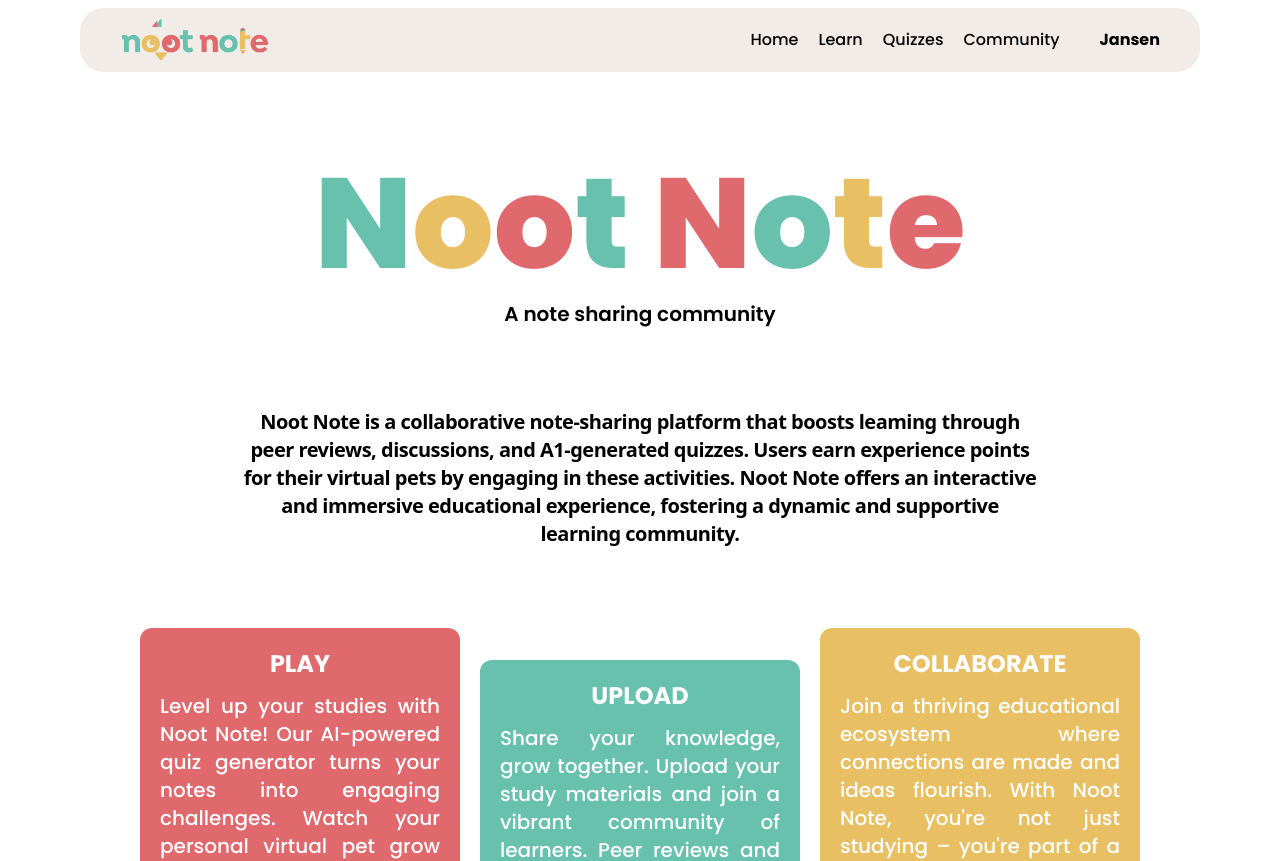
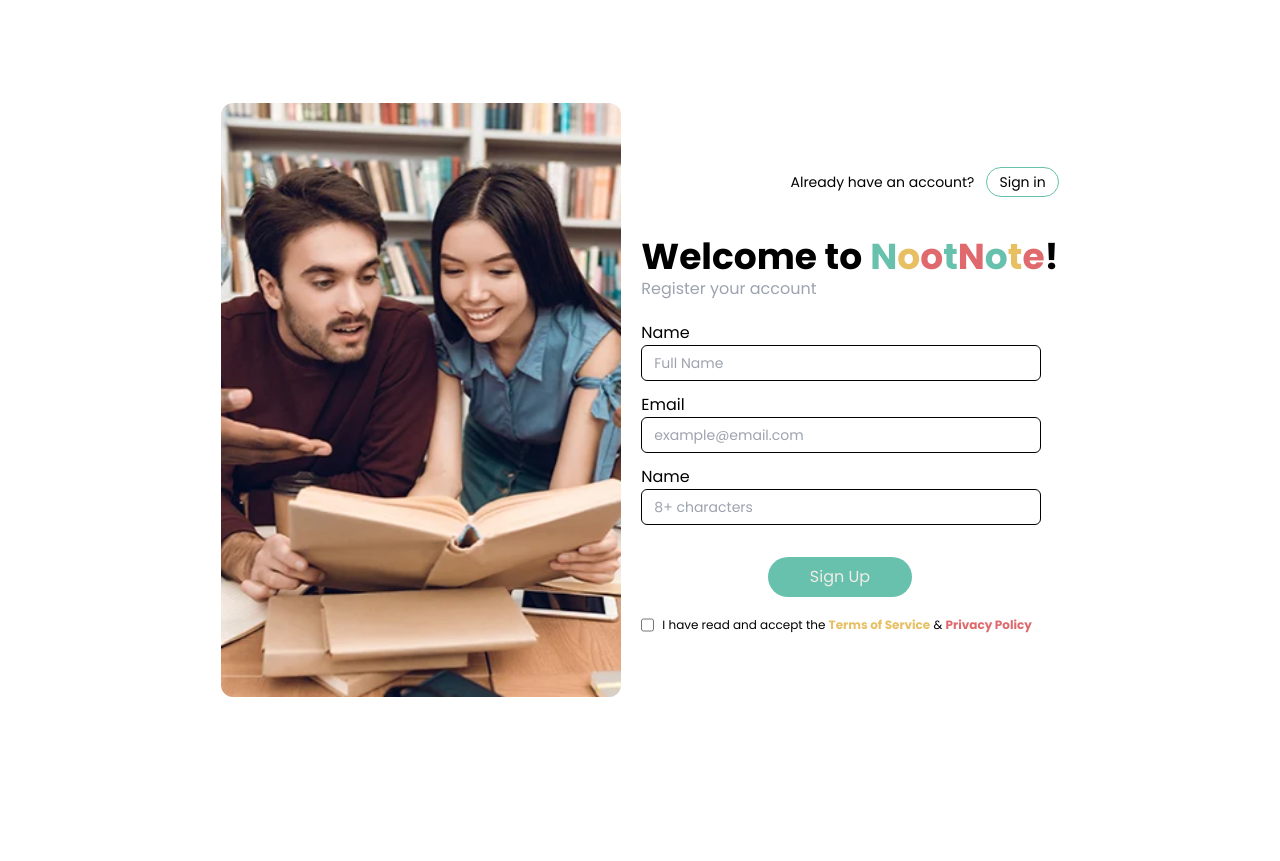
Before and after one commit to julsCadenas/petco, a React (Vite) app: page /login in a window 1280 px wide. Shown: the top 861 px of the page. After the commit the page ends 800 px from the top, so only its background shows below. Built offline with nearby package versions, Linux system fonts and the light colour scheme; a web font is replaced by a local one.

Commit message:
added sign up page

```diff
--- a/package.json
+++ b/package.json
@@ -12,7 +12,8 @@
   "dependencies": {
     "petco": "file:",
     "react": "^18.3.1",
-    "react-dom": "^18.3.1"
+    "react-dom": "^18.3.1",
+    "react-router-dom": "^6.26.1"
   },
   "devDependencies": {
     "@eslint/js": "^9.9.0",
--- a/src/App.jsx
+++ b/src/App.jsx
@@ -1,25 +1,21 @@
 import React from 'react';
+import { BrowserRouter as Router, Routes, Route, Navigate } from 'react-router-dom';
 import './styles/App.css';
-import Header from './ui/header';
-import Hero from './components/hero';
-import About from './components/about';
-import Services from './components/services';
-import MisVIs from './components/misvis';
-import Footer from './ui/footer';
-import Stats from './components/stats';
+import Landing from './pages/landing';
+import Login from './pages/login';
+import SignIn from './pages/signin';
 
 function App() {
 
   return (
-    <main className='flex items-center justify-center flex-col bg-white'>
-      <Header />
-      <Hero />
-      <About />
-      <Services />
-      <MisVIs />
-      <Stats />
-      <Footer />
-    </main>
+    <Router>
+        <Routes>
+          <Route path='/' element={<Navigate to="/landing" />} />
+          <Route path='/landing' element={<Landing />} />
+          <Route path='/login' element={<Login />} />
+          <Route path='/signin' element={<SignIn />} />
+        </Routes>
+    </Router>
   )
 }
 
--- /dev/null
+++ b/src/pages/landing.jsx
@@ -0,0 +1,24 @@
+import React from 'react'
+import Header from '../ui/header';
+import Hero from '../components/hero';
+import About from '../components/about';
+import Services from '../components/services';
+import MisVIs from '../components/misvis';
+import Footer from '../ui/footer';
+import Stats from '../components/stats';
+
+const Landing = () => {
+  return (
+    <main className='flex items-center justify-center flex-col bg-white'>
+      <Header />
+      <Hero />
+      <About />
+      <Services />
+      <MisVIs />
+      <Stats />
+      <Footer />
+    </main>
+  )
+}
+
+export default Landing
--- /dev/null
+++ b/src/pages/login.jsx
@@ -0,0 +1,82 @@
+import React from 'react'
+import signuppic from '../assets/signuppic.png';
+
+const Login = () => {
+  const text = "Noot Note";
+  const colors = ['#67c1ac', '#e8bf62', '#e0696d'];
+
+
+  return (
+    <main className='font-poppins flex flex-wrap gap-5 items-center justify-center h-screen '>
+
+      <figure>
+        <img src={signuppic} alt="sign up" className='rounded-xl w-[400px] ' />
+      </figure>
+
+      <div className='flex flex-col'>
+
+        <aside className='flex justify-end items-center gap-3 pb-10 text-sm'>
+          <p>Already have an account?</p>
+            <span>
+              <button className='border border-blue2 rounded-full px-3 py-1'>Sign in</button>
+            </span>
+          </aside>
+
+        <section className=''>
+
+          <section className=''>
+
+            <div className='flex font-bold text-4xl'>
+              <p className='pr-2'>Welcome to</p>
+              {text.split("").map((char, index) => (
+                <span
+                  key={index}
+                  style={{
+                    color: colors[index % colors.length],
+                  }}
+                >
+                  {char}
+                </span>
+              ))}
+              <span>!</span>
+            </div>
+
+            <p className='text-gray-400'>Register your account</p>
+
+          </section>
+
+
+        </section>
+
+        <section className='flex flex-col space-y-5 pt-5'>
+          <section>
+            <div>
+              <p>Name</p>
+              <input type="text" placeholder='Full Name' className='mb-3 text-gray-400 text-sm pl-3 focus:outline-none focus:text-blue2 focus:border-blue2 hover:border-blue2 hover:text-blue2  transition-all border border-black rounded-md w-[400px] h-9' />
+            </div>
+            <div>
+              <p>Email</p>
+              <input type="email" placeholder='example@email.com' className='mb-3 text-gray-400 text-sm pl-3 focus:outline-none focus:text-blue2 focus:border-blue2 hover:border-blue2 hover:text-blue2  transition-all border border-black rounded-md w-[400px] h-9' />
+            </div>
+            <div>
+              <p>Name</p>
+              <input type="password" placeholder='8+ characters' className='mb-3 text-gray-400 text-sm pl-3 focus:outline-none focus:text-blue2 focus:border-blue2 hover:border-blue2 hover:text-blue2  transition-all border border-black rounded-md w-[400px] h-9' />
+            </div>
+          </section>
+          <div className='flex justify-center -ml-5'>
+            <button className='bg-blue2 w-36 h-10 rounded-full text-white2' >Sign Up</button>
+          </div>
+          <div className='text-xs flex gap-2'>
+            <input type="checkbox" className='border-blue2'/>
+            <p>I have read and accept the <strong className='text-yellow2'>Terms of Service</strong> & <strong className='text-red2'>Privacy Policy</strong></p>
+          </div>
+        </section>
+
+      </div>
+
+
+    </main>
+  )
+}
+
+export default Login
--- /dev/null
+++ b/src/pages/signin.jsx
@@ -0,0 +1,9 @@
+import React from 'react'
+
+const SignIn = () => {
+  return (
+    <div>SignIn</div>
+  )
+}
+
+export default SignIn
--- a/src/ui/header.jsx
+++ b/src/ui/header.jsx
@@ -1,4 +1,5 @@
 import React, { useState } from 'react'
+import { Link } from 'react-router-dom';
 import logo from '../assets/logo.png';
 
 const Header = () => {
@@ -30,7 +31,7 @@
                     <button className='hover:text-red2 transition-all'>Community</button>
                 </li>
             </ul>
-            <button className='hover:text-red2 transition-all'><strong>Jansen</strong></button>
+            <Link to='/login' className='hover:text-red2 transition-all'><strong>Login</strong></Link>
         </nav>
         {/* sidebar toggle */}
         <p
@@ -82,6 +83,9 @@
                             <li className="cursor-pointer transition-colors" onClick={toggleSidebar}>
                                 <button>Subjects</button>
                             </li>
+                            <li className="cursor-pointer transition-colors" onClick={toggleSidebar}>
+                                <Link to='/login' >Login</Link>
+                            </li>
                         </ul>
                     </div>
                 </div>
```
Also changed, not shown: src/assets/signuppic.png (added), 1 other file (tests, documents, lock files or other folders).
